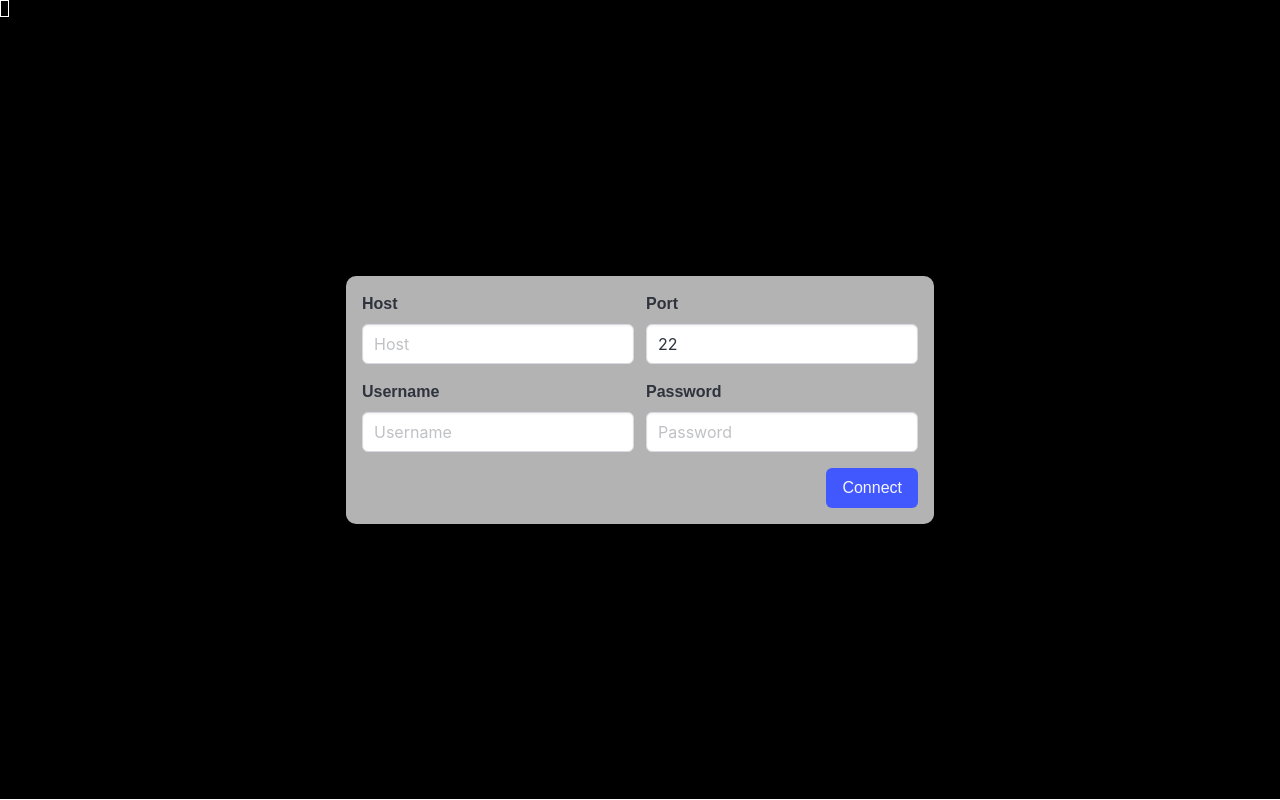
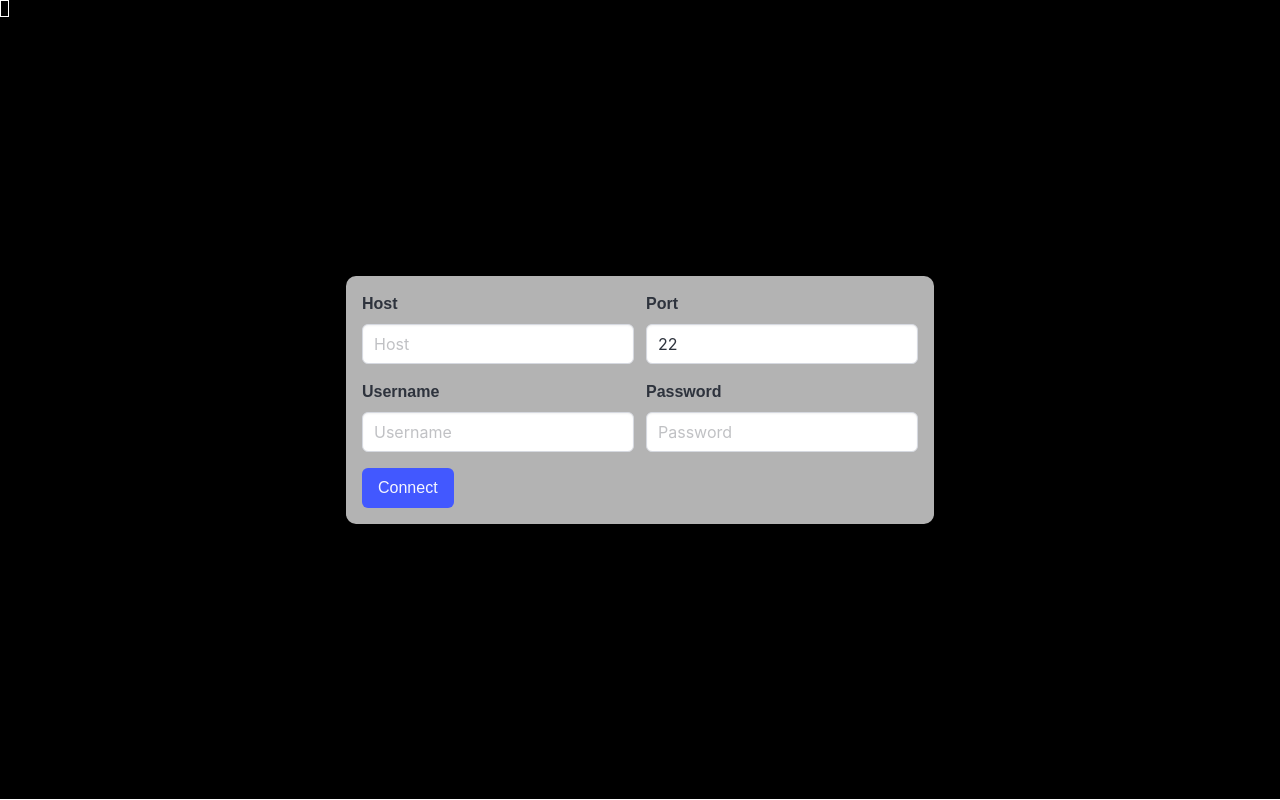
Before and after one commit to cosmoswafer/webssh, a plain HTML site: page index.html in a window 1280 px wide. Drawn offline with nearby package versions, Linux system fonts and the light colour scheme.

Commit message:
Refactor: Update alignment of connect button in input form

```diff
--- a/index.html
+++ b/index.html
@@ -79,7 +79,7 @@
         </div>
         </div>
         <div class="field">
-            <div class="control" style="text-align: right;">
+            <div class="control has-text-right"></div>
             <button class="button is-link" type="submit">Connect</button>
             </div>
         </div>
```
